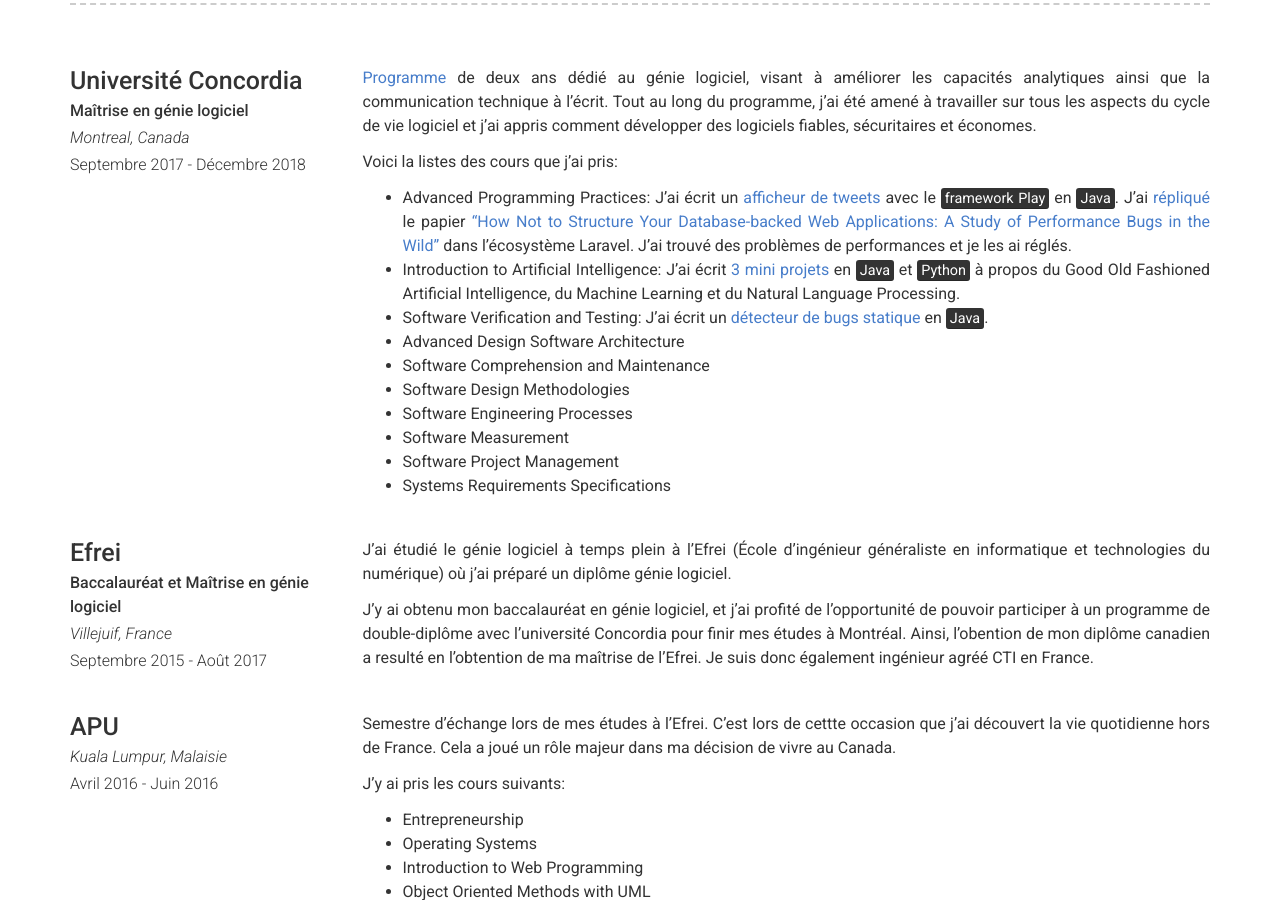
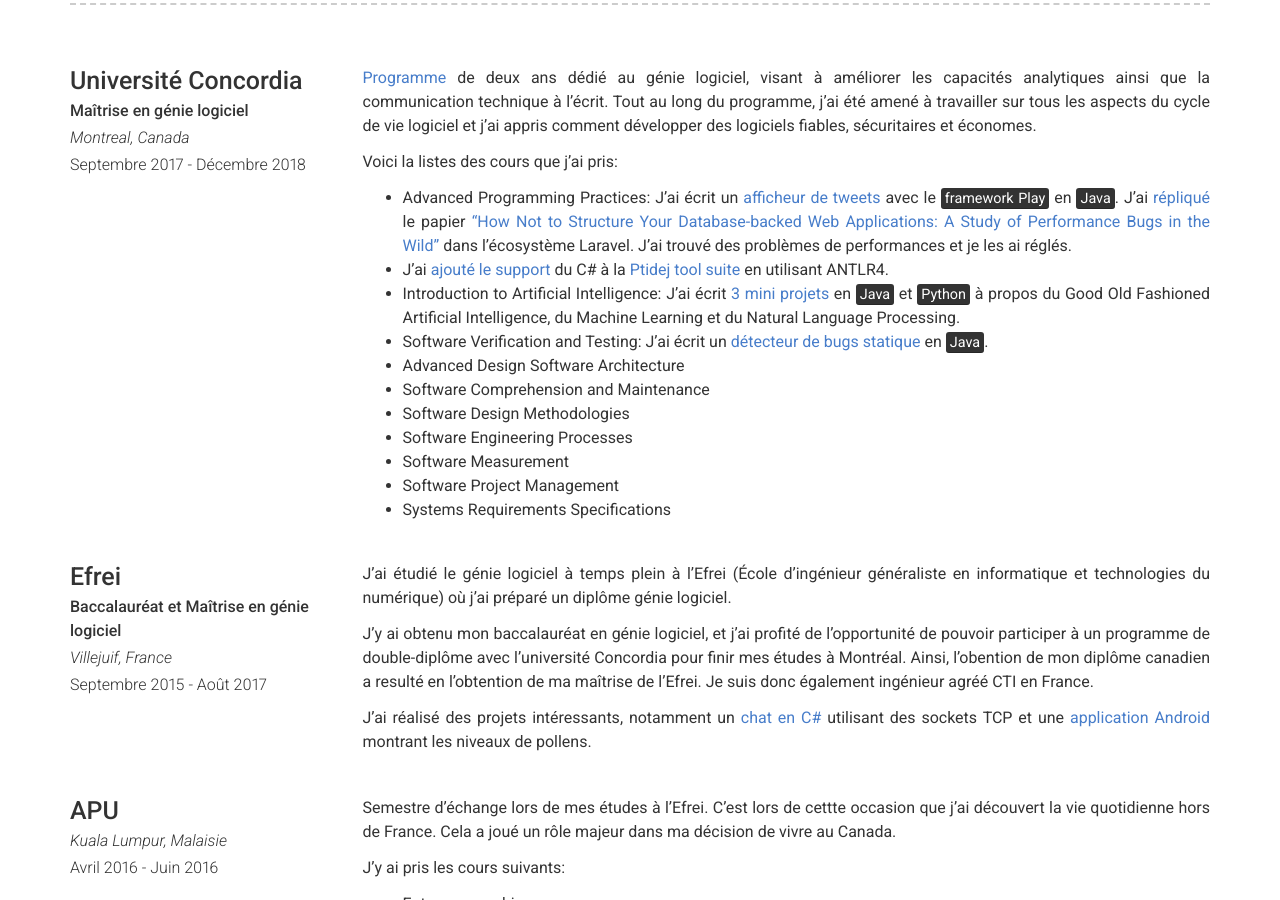
Before and after one commit to AdrienPoupa/resume, a Jekyll site: the page built from fr.md, in a window 1280 px wide and 900 px high, scrolled down 2645 px. Built offline with Jekyll 4.4.1, drawn with Linux system fonts in a browser that asks for light colours; nearby versions of some CDN libraries.

Commit message:
Update education.yml

```diff
--- a/_data/fr/education.yml
+++ b/_data/fr/education.yml
@@ -18,6 +18,8 @@
     J'ai [répliqué](https://github.com/AdrienPoupa/soen7481-project) le papier
     ["How Not to Structure Your Database-backed Web Applications: A Study of Performance Bugs in the Wild"](https://ieeexplore.ieee.org/document/8453153)
     dans l'écosystème Laravel. J'ai trouvé des problèmes de performances et je les ai réglés.
+    - J'ai [ajouté le support](https://cdn.poupa.fr/uploads/2020/02/ptidej-csharp-parser.pdf) du C# à la
+    [Ptidej tool suite](http://www.ptidej.net/downloads/tools/ptidejtoolsuite) en utilisant ANTLR4.
     - Introduction to Artificial Intelligence: J'ai écrit [3 mini projets](https://github.com/AdrienPoupa/comp6721) en <mark>Java</mark> et <mark>Python</mark>
     à propos du Good Old Fashioned Artificial Intelligence, du Machine Learning et du Natural Language Processing.
     - Software Verification and Testing:
@@ -46,6 +48,10 @@
     mon diplôme canadien a resulté en l'obtention de ma maîtrise de l'Efrei.
     Je suis donc également ingénieur agréé CTI en France.
 
+    J'ai réalisé des projets intéressants, notamment un [chat en C#](https://github.com/AdrienPoupa/chat)
+    utilisant des sockets TCP et une [application Android](https://github.com/AdrienPoupa/epollen)
+    montrant les niveaux de pollens.
+
 - layout: left
   name: APU
   link: http://www.apu.edu.my
```
